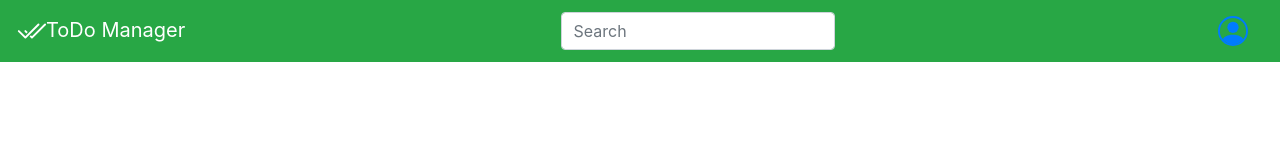
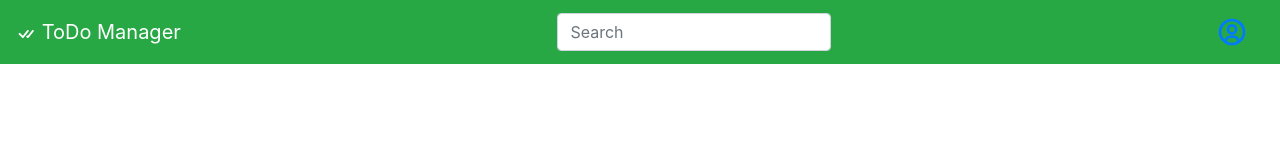
Before and after one commit to tndevelop/Website-TaskList, a React (Create React App) app in the folder to_do_list/: page / in a window 1280 px wide. Shown: the top 160 px of the page. Built offline with nearby package versions, Linux system fonts and the light colour scheme.

Commit message:
cambiate icone

```diff
--- a/to_do_list/package.json
+++ b/to_do_list/package.json
@@ -10,6 +10,7 @@
     "react": "^17.0.2",
     "react-bootstrap": "^1.5.2",
     "react-dom": "^17.0.2",
+    "react-icons": "^4.2.0",
     "react-scripts": "4.0.3",
     "web-vitals": "^1.1.1"
   },
--- a/to_do_list/src/App.js
+++ b/to_do_list/src/App.js
@@ -3,6 +3,9 @@
 import 'bootstrap/dist/css/bootstrap.min.css';
 import { Form, Navbar } from "react-bootstrap";
 import FormControl from 'react-bootstrap/FormControl'
+import { BsCheckAll } from "react-icons/bs";
+import { BiUserCircle } from "react-icons/bi";
+import { IconContext } from "react-icons";
 import "./App.css";
 import React from 'react';
 
@@ -16,12 +19,10 @@ function App() {
         <Navbar bg="success" variant="dark" className="justify-content-between">
 
           <Navbar.Brand href="index.html">
-            <svg className="bi bi-check-all" width="30" height="30" viewBox="0 0 16 16" fill="currentColor" xmlns="http://www.w3.org/2000/svg">
-              <path fill-rule="evenodd" d="M12.354 3.646a.5.5 0 010 .708l-7 7a.5.5 0 01-.708 0l-3.5-3.5a.5.5 0 11.708-.708L5 10.293l6.646-6.647a.5.5 0 01.708 0z" clip-rule="evenodd" />
-              <path d="M6.25 8.043l-.896-.897a.5.5 0 10-.708.708l.897.896.707-.707zm1 2.414l.896.897a.5.5 0 00.708 0l7-7a.5.5 0 00-.708-.708L8.5 10.293l-.543-.543-.707.707z" />
-            </svg>
-            ToDo Manager
+            <BsCheckAll></BsCheckAll> ToDo Manager
           </Navbar.Brand>
+
+
 
           <Form className="form-inline my-2 my-lg-0 mx-auto d-none d-sm-block" action="#" role="search" aria-label="Quick search">
             <FormControl type="text" placeholder="Search" className="mr-sm-2" />
@@ -29,18 +30,14 @@ function App() {
 
 
           <a className="nav-item nav-link" href="#">
-            <svg className="bi bi-people-circle" width="30" height="30" viewBox="0 0 16 16" fill="currentColor" xmlns="http://www.w3.org/2000/svg">
-              <path d="M13.468 12.37C12.758 11.226 11.195 10 8 10s-4.757 1.225-5.468 2.37A6.987 6.987 0 008 15a6.987 6.987 0 005.468-2.63z" />
-              <path fill-rule="evenodd" d="M8 9a3 3 0 100-6 3 3 0 000 6z" clip-rule="evenodd" />
-              <path fill-rule="evenodd" d="M8 1a7 7 0 100 14A7 7 0 008 1zM0 8a8 8 0 1116 0A8 8 0 010 8z" clip-rule="evenodd" />
-            </svg>
+            <IconContext.Provider value={{ size: "2em" }}>
+              <div>
+                <BiUserCircle></BiUserCircle>
+              </div>
+            </IconContext.Provider>
           </a>
 
         </Navbar>
-
-
-
-
       </body>
 
     </div>
```
Also changed, not shown: 1 other file (tests, documents, lock files or other folders).
